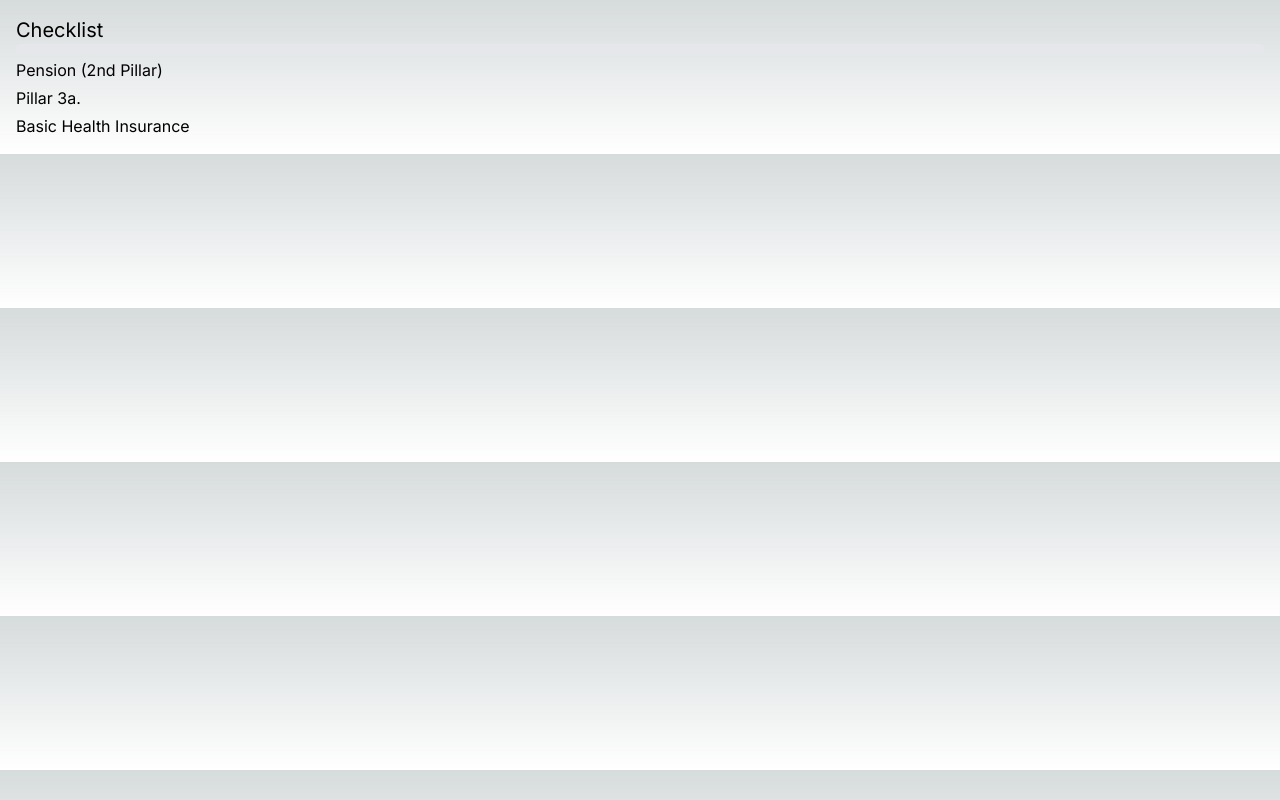
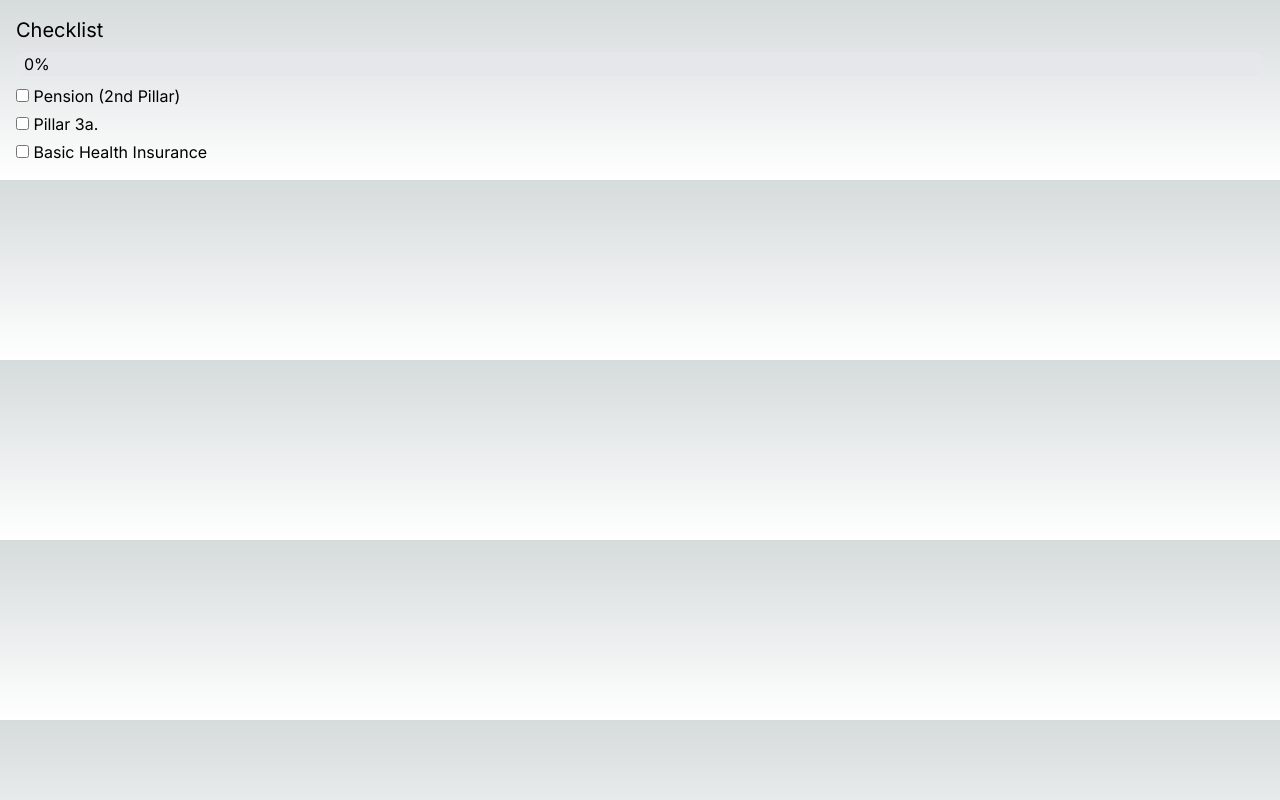
Before and after one commit to omarelabed/fresco-flow, a Next.js app: page / in a window 1280 px wide. Built offline with nearby package versions, Linux system fonts and the light colour scheme.

Commit message:
checklist in sync with progress bar

```diff
--- a/src/app/Checklist/Checklist.tsx
+++ b/src/app/Checklist/Checklist.tsx
@@ -1,16 +1,27 @@
-import { Dispatch, SetStateAction } from "react";
+"use client";
+
+import { ProgressBar } from "../ProgressBar/ProgressBar";
 import { ChecklistItem } from "./ChecklistItem";
-import { ChecklistEntry } from "./types";
+import { ChecklistMap } from "./dataDefinitions";
 
 type Props = {
-  checklist: undefined | ChecklistEntry[];
-  setChecklist?: Dispatch<SetStateAction<ChecklistEntry[]>>;
+  checklistMap: ChecklistMap;
+  setChecklistMap: Function;
 };
 
 export const Checklist = ({
-  checklist,
+  checklistMap,
+  setChecklistMap,
 }: Props): JSX.Element => {
-  if (!checklist) {
+  const keys = Object.keys(checklistMap);
+  const doneCount = keys.filter((key) => checklistMap[key].done).length;
+  const totalCount = keys.length;
+  const percentageDone = (doneCount / totalCount) * 100;
+
+  const checklistItems = checklistMap
+    ? Object.keys(checklistMap).map((key) => checklistMap[key])
+    : [];
+  if (!checklistItems) {
     return (
       <span className="relative flex h-3 w-3">
         <span className="animate-ping absolute inline-flex h-full w-full rounded-full bg-sky-400 opacity-75"></span>
@@ -19,14 +30,18 @@ export const Checklist = ({
     );
   } else {
     return (
-      <ul>
-        {checklist.map((entry) => (
-          <ChecklistItem
-            key={entry.key}
-            data={entry}
-          />
-        ))}
-      </ul>
+      <div>
+        <ProgressBar percentage={percentageDone} />
+        <ol>
+          {checklistItems.map((entry) => (
+            <ChecklistItem
+              key={entry.key}
+              initialItemData={entry}
+              setChecklistMap={setChecklistMap}
+            />
+          ))}
+        </ol>
+      </div>
     );
   }
 };
--- a/src/app/Checklist/ChecklistItem.tsx
+++ b/src/app/Checklist/ChecklistItem.tsx
@@ -1,19 +1,44 @@
-import { ChecklistEntry } from '.types';
+"use client";
+
+import { Dispatch, SetStateAction, useEffect, useState } from "react";
+import { ChecklistEntry, ChecklistMap } from "./dataDefinitions";
 
 type ChecklistItemProp = {
-  data: ChecklistEntry;
+  initialItemData: ChecklistEntry;
+  setChecklistMap: Function;
 };
 
 export const ChecklistItem = ({
-  data: { title, done },
-}: ChecklistItemProp): JSX.Element => (
-  <li className={`my-1`}>
-    <span
+  initialItemData,
+  initialItemData: { title, done, key },
+  setChecklistMap,
+}: ChecklistItemProp): JSX.Element => {
+  const itemId = `checklist_item_checkbox_${key}`;
+  const toggleItem = () => {
+    setChecklistMap((previousChecklistMap: ChecklistMap) => {
+      const previousItemData = { ...previousChecklistMap[key] };
+      return {
+        ...previousChecklistMap,
+        [key]: { ...previousItemData, done: !previousItemData.done },
+      };
+    });
+  };
+  return (
+    <li
+      className={`my-1`}
+      onClick={(event) => {
+        event.preventDefault();
+        toggleItem();
+      }}
+    >
+      <label
         className={`cursor-pointer text-opacity-${
           done ? "10" : "100"
         } hover:text-opacity-45`}
       >
+        <input type="checkbox" name={itemId} id={itemId} checked={done} />{" "}
         {title}
-    </span>
+      </label>
     </li>
   );
+};
--- a/src/app/Checklist/types.ts
+++ b/src/app/Checklist/dataDefinitions.ts
@@ -3,3 +3,7 @@ export type ChecklistEntry = {
   done: boolean;
   key: string;
 };
+
+export type ChecklistMap = {
+  [key: ChecklistEntry['key']]: ChecklistEntry;
+};
--- a/src/app/Checklist/hooks.ts
+++ b/src/app/Checklist/hooks.ts
@@ -2,15 +2,27 @@
 
 import { useState } from "react";
 import { initialChecklist } from "../data/initialChecklist";
+import { ChecklistMap } from "./dataDefinitions";
 
-export const useChecklist = () => {
+export const useChecklistMap = () => {
+  const checklistMap: ChecklistMap = {};
   if (typeof window !== "undefined") {
-    const storedChecklist = localStorage.getItem("checklist");
-    if (storedChecklist) {
+    const storedChecklistMapString = localStorage.getItem("checklistMap");
+
+    // convert to checklist map for efficient data management
+    for (const initialItem of initialChecklist) {
+      checklistMap[initialItem.key] = initialItem;
+    }
+    if (storedChecklistMapString) {
+      const storedChecklistMap: ChecklistMap = JSON.parse(
+        storedChecklistMapString
+      );
       // Mutation: update the initial checklist with stored data
-      for (const initialItem of initialChecklist) {
+      const storedKeys = Object.keys(storedChecklistMap);
+      for (const storedKey of storedKeys) {
+        checklistMap[storedKey] = storedChecklistMap[storedKey];
       }
     }
   }
-  return useState(initialChecklist);
+  return useState(checklistMap);
 };
--- a/src/app/ProgressBar/ProgressBar.tsx
+++ b/src/app/ProgressBar/ProgressBar.tsx
@@ -1,8 +1,16 @@
-export const ProgressBar = ({percentage=0}: {percentage: number}) => (
-  <div className="w-full bg-gray-200 rounded-full h-2.5 dark:bg-gray-700">
-    <div
-      className="bg-blue-600 h-2.5 rounded-full"
-      style={{ width: `${percentage}%` }}
-    ></div>
-  </div>
-);
+"use client";
+
+export const ProgressBar = ({ percentage = 0 }: { percentage: number }) => {
+  const percentageString = `${percentage}%`;
+  console.log("progress:", percentageString);
+  return (
+    <div className="w-full bg-gray-200 rounded-full h-7.5 dark:bg-gray-700">
+      <div
+        className="bg-blue-600 h-7.5 rounded-full my-2"
+        style={{ width: percentageString }}
+      >
+        <span className="px-2">{percentageString}</span>
+      </div>
+    </div>
+  );
+};
--- a/src/app/data/initialChecklist.ts
+++ b/src/app/data/initialChecklist.ts
@@ -1,4 +1,4 @@
-import { ChecklistEntry } from "../CheckList/types";
+import { ChecklistEntry } from "../Checklist/dataDefinitions";
 
 export const initialChecklist: ChecklistEntry[] = [
     {
--- a/src/app/page.tsx
+++ b/src/app/page.tsx
@@ -1,22 +1,20 @@
 "use client";
 
-import { useState } from "react";
+import { useEffect, useState } from "react";
 import { Checklist } from "./Checklist";
-import { useChecklist } from "./Checklist/hooks";
+import { useChecklistMap } from "./Checklist/hooks";
 import { ProgressBar } from "./ProgressBar/ProgressBar";
 
 export default function Home() {
-  const [checklist, setChecklist] = useChecklist();
-  const initialPercentage =
-    checklist &&
-    (checklist.filter(({ done }) => done).length / checklist.length) * 100;
-  const [percentageDone, setPercentageDone] = useState(initialPercentage);
+  const [checklistMap, setChecklistMap] = useChecklistMap();
   return (
     <main className="container mx-auto">
       <section className="mx-4 my-4">
         <h1 className="text-xl">Checklist</h1>
-        <ProgressBar percentage={percentageDone} />
-        <Checklist checklist={checklist} />
+        <Checklist
+          checklistMap={checklistMap}
+          setChecklistMap={setChecklistMap}
+        />
       </section>
     </main>
   );
```
Lines whose indentation alone changed are shown as unchanged.
